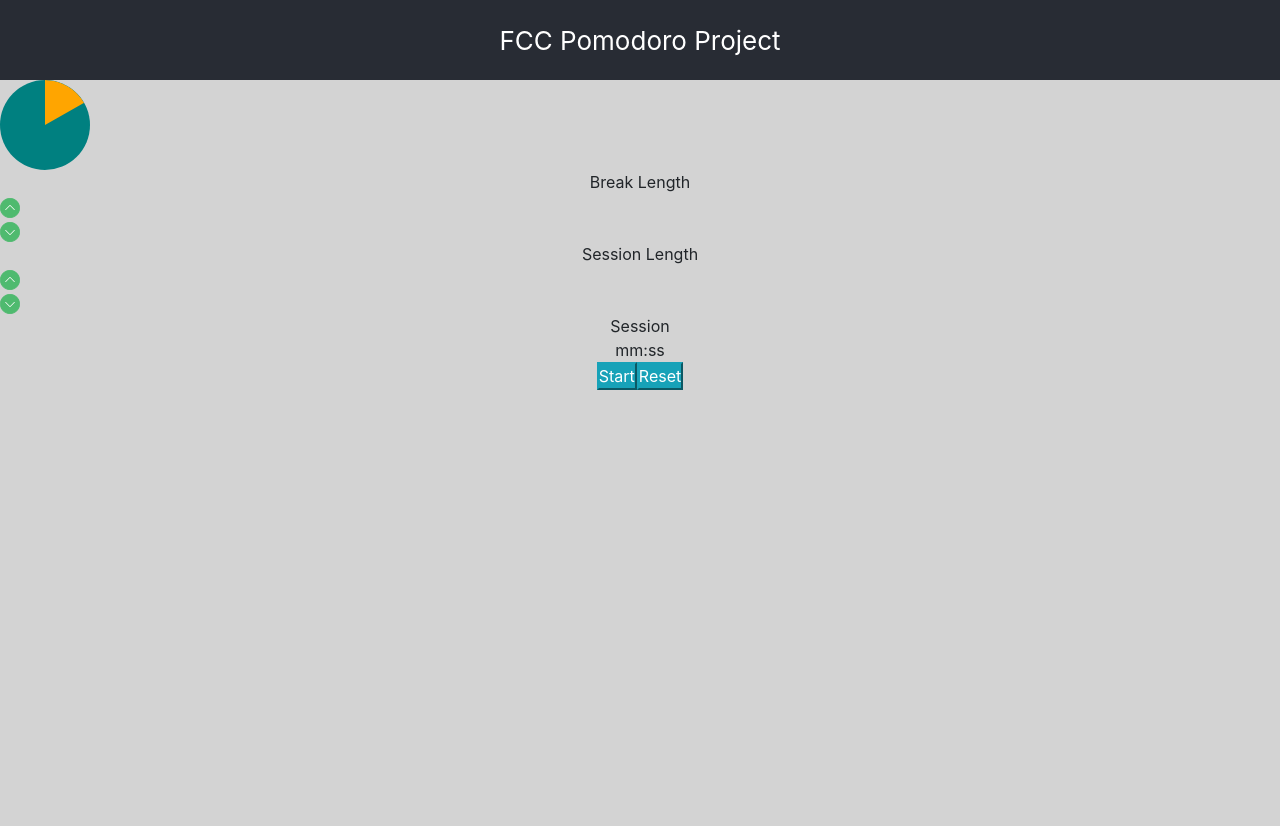
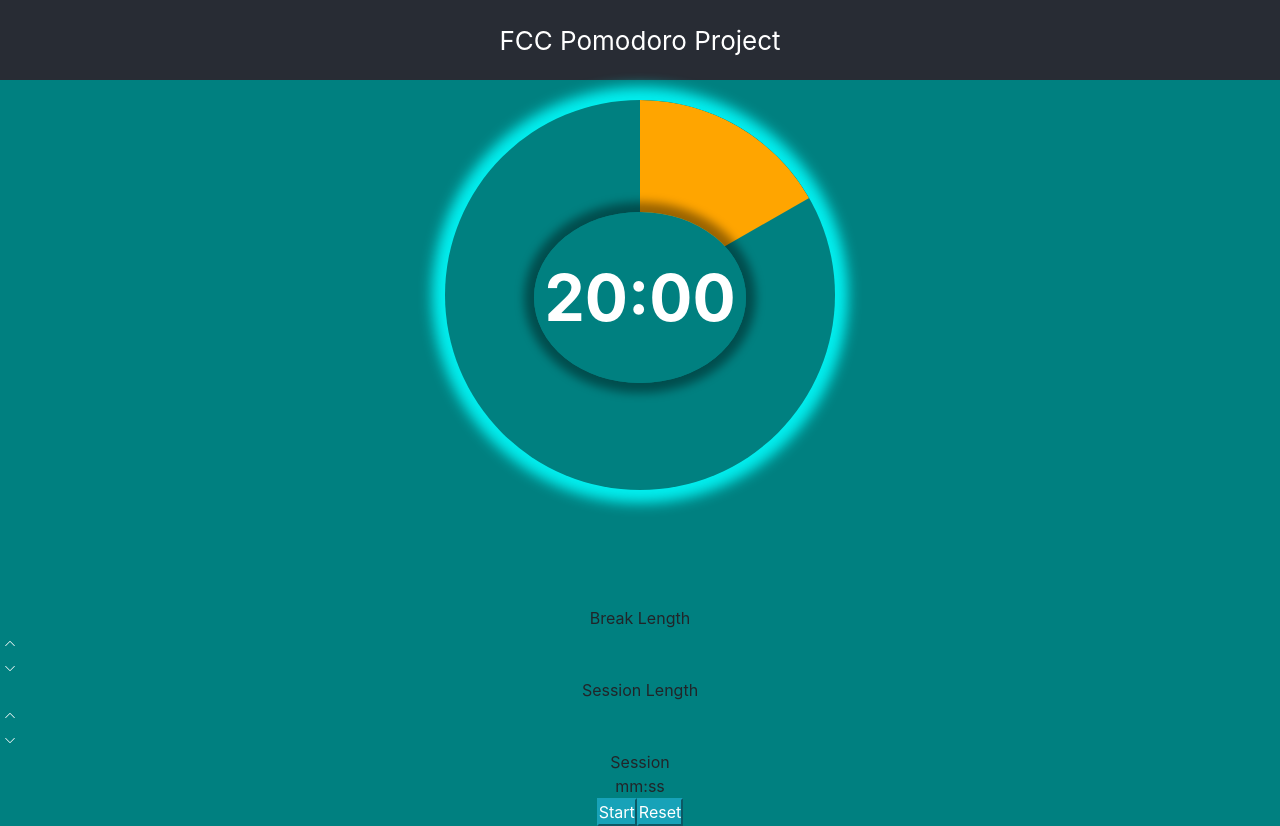
Before and after one commit to MikeDeGan/FCC-Pomodoro, a React (Create React App) app: page / in a window 1280 px wide. Before the commit the page ends 800 px from the top, so only its background shows below. Built offline with nearby package versions, Linux system fonts and the light colour scheme.

Commit message:
animation looking good

```diff
--- a/src/App.js
+++ b/src/App.js
@@ -9,12 +9,19 @@ class App extends Component {
     this.state = {
       sessionLength: 20,
       breakLength: 5,
-      timeRemaining: 20
+      minRemaining: '20',
+      secRemaining: '00'
     };
+    this.handleDownArrow = this.handleDownArrow.bind(this);
   }
 
   handleDownArrow() {
-    console.log('down arrow click');
+    let secs = this.state.sessionLength;
+    secs = secs < 10 ? (secs = '0' + secs) : secs;
+    this.setState({
+      secRemaining: secs,
+      sessionLength: this.state.sessionLength - 1
+    });
   }
 
   render() {
@@ -25,6 +32,9 @@ class App extends Component {
           <svg viewBox="0 0 64 64" className="pie">
             <circle r="25%" cx="50%" cy="50%" />
           </svg>
+          <span id="countdown">
+            {this.state.minRemaining}:{this.state.secRemaining}
+          </span>
         </div>
         <div id="break-label">Break Length</div>
         <div className="arrowholder">
--- a/src/App.scss
+++ b/src/App.scss
@@ -5,7 +5,7 @@
 }
 
 body {
-  background-color: lightgrey;
+  background-color: teal;
 }
 
 .App {
@@ -24,25 +24,63 @@ body {
 }
 
 .pieholder {
-  max-width: 90px;
+  max-width: 390px;
+
+  // padding: 5vh 25vw;
+  margin: 20px auto;
+
+  // position: relative;
+  // height: 100px;
+  // width: 200px;
 }
 
 .pie {
   background: teal;
   border-radius: 50%;
   transform: rotate(-0.25turn);
+  box-shadow: 0px 0px 13px 13px rgb(2, 238, 238);
+}
+
+#countdown {
+  position: relative;
+  top: -240px;
+  // padding: 5vh 25vw;
+  // margin: -57px auto;
+
+  color: white;
+  // background-color: rgba(0, 0, 0, 0.4);
+  // background-color: rgba(0, 128, 128, 0);
+  background-color: teal;
+  font-size: 4em;
+  font-weight: bold;
+  // box-shadow: 0px 0px 50px 50px rgba(0, 0, 0, 0.4);
+  box-shadow: 0px 0px 10px 10px rgba(0, 0, 0, 0.4);
+  border-radius: 50%;
+  padding: 47px 10px;
+
+  // position: absolute;
+  // top: 50%;
+  // left: 50%;
+  // width: 100px;
+  // margin-left: -50px; /* (width + padding)/2 */
+  // height: 50px;
+  // margin-top: -25px; /* (height + padding)/2 */
 }
 
 .arrowholder {
   max-width: 20px;
 }
 
+.animate-button {
+  transition: all 3s;
+}
+
 path {
-  fill: #4fba6f;
+  fill: teal;
 }
 
 path:hover {
-  fill: #77bd8c;
+  fill: rgb(2, 170, 170);
 }
 
 @keyframes runClock {
--- a/src/SVGUpArrow.js
+++ b/src/SVGUpArrow.js
@@ -9,7 +9,7 @@ const SVGUpArrow = props => {
       <svg
         onClick={props.onClick}
         version="1.1"
-        id="Capa_1"
+        className="up-arrow"
         xmlns="http://www.w3.org/2000/svg"
         xmlnsXlink="http://www.w3.org/1999/xlink"
         x="0px"
@@ -21,12 +21,11 @@ const SVGUpArrow = props => {
         <g>
           <g>
             <path
-              style={{ fill: '#4FBA6F' }}
               d="M53,27L53,27c0,14.359-11.641,26-26,26h0C12.641,53,1,41.359,1,27v0C1,12.641,12.641,1,27,1h0
 			C41.359,1,53,12.641,53,27z"
             />
             <path
-              style={{ fill: '#4FBA6F' }}
+              style={{ transition: 'all 3s' }}
               d="M27,54C12.112,54,0,41.888,0,27S12.112,0,27,0s27,12.112,27,27S41.888,54,27,54z M27,2
 			C13.215,2,2,13.215,2,27s11.215,25,25,25s25-11.215,25-25S40.785,2,27,2z"
             />
```
